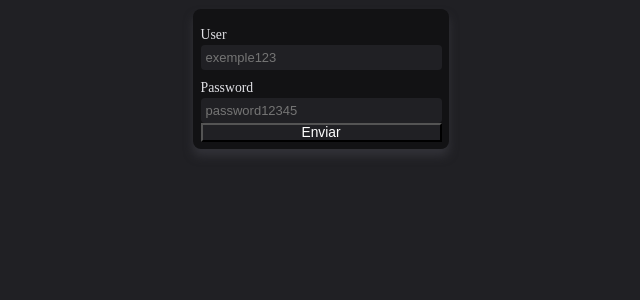
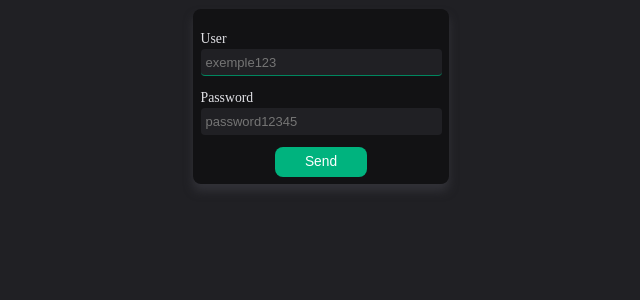
Before and after one commit to cauealb/projects-React, a React (Vite) app in the folder 03-form/: page / in a window 1280 px wide. Shown: the top 300 px of the page, without its empty margins (319-959 px from the left). Built offline with nearby package versions, Linux system fonts and the light colour scheme.

Commit message:
Finalizando o Form

```diff
--- a/03-form/src/Components/Form/Form.jsx
+++ b/03-form/src/Components/Form/Form.jsx
@@ -1,16 +1,16 @@
-import { StyledForm, StyledLabel, StyledInput } from "./Form.s";
+import { StyledForm, StyledLabel, StyledInput, StyledButton } from "./Form.s";
 
 export function Form() {
     return (
         <>
             <StyledForm>
                 <StyledLabel htmlFor="user">User</StyledLabel>
-                <StyledInput type="text" id="user" placeholder="exemple123" required min={5}/>
+                <StyledInput type="text" id="user" placeholder="exemple123" autoFocus autoComplete="off" required min={5}/>
 
                 <StyledLabel htmlFor="password">Password</StyledLabel>
-                <StyledInput type="text" id="password" placeholder="password12345" required min={5}/>
+                <StyledInput type="text" id="password" placeholder="password12345" autoComplete="off"  required min={5}/>
 
-                <button type="submit">Enviar</button>
+                <StyledButton type="submit">Send</StyledButton>
             </StyledForm>
         </>
     )
--- a/03-form/src/Components/Form/Form.s.js
+++ b/03-form/src/Components/Form/Form.s.js
@@ -12,23 +12,37 @@ export const StyledForm = styled.form`
     background-color: ${props => props.theme['--gray-900']};
     border-radius: 8px;
     box-shadow: 0 7px 10px ${props => props.theme['--gray-700']};
-
-    input {
-        margin-top: 0.20rem
-    }
 `;
 
 export const StyledLabel = styled.label`
-    margin-top: 1rem;
+    margin-top: 1.4rem;
     background-color: transparent;
     color: inherit;
 `;
 
 export const StyledInput = styled.input`
+    margin-top: 0.20rem;
     outline: none;
     border-radius: 4px;
     color: inherit;
     padding: 0.50rem;
     font-size: 1.3rem;
     border: none;
+    border-top: 1px solid transparent;
+    border-bottom: 1px solid transparent;
+
+    &:focus {
+        border-bottom: 1px solid ${props => props.theme['--green-500']}
+    }
 `;
+
+export const StyledButton = styled.button`
+    cursor: pointer;
+    border: none;
+    border-radius: 8px;
+    background-color: ${props => props.theme['--green-300']};
+    padding: 0.75rem 3rem;
+    margin-top: 1.2rem;
+    width: fit-content;
+    align-self: center
+`;
```
